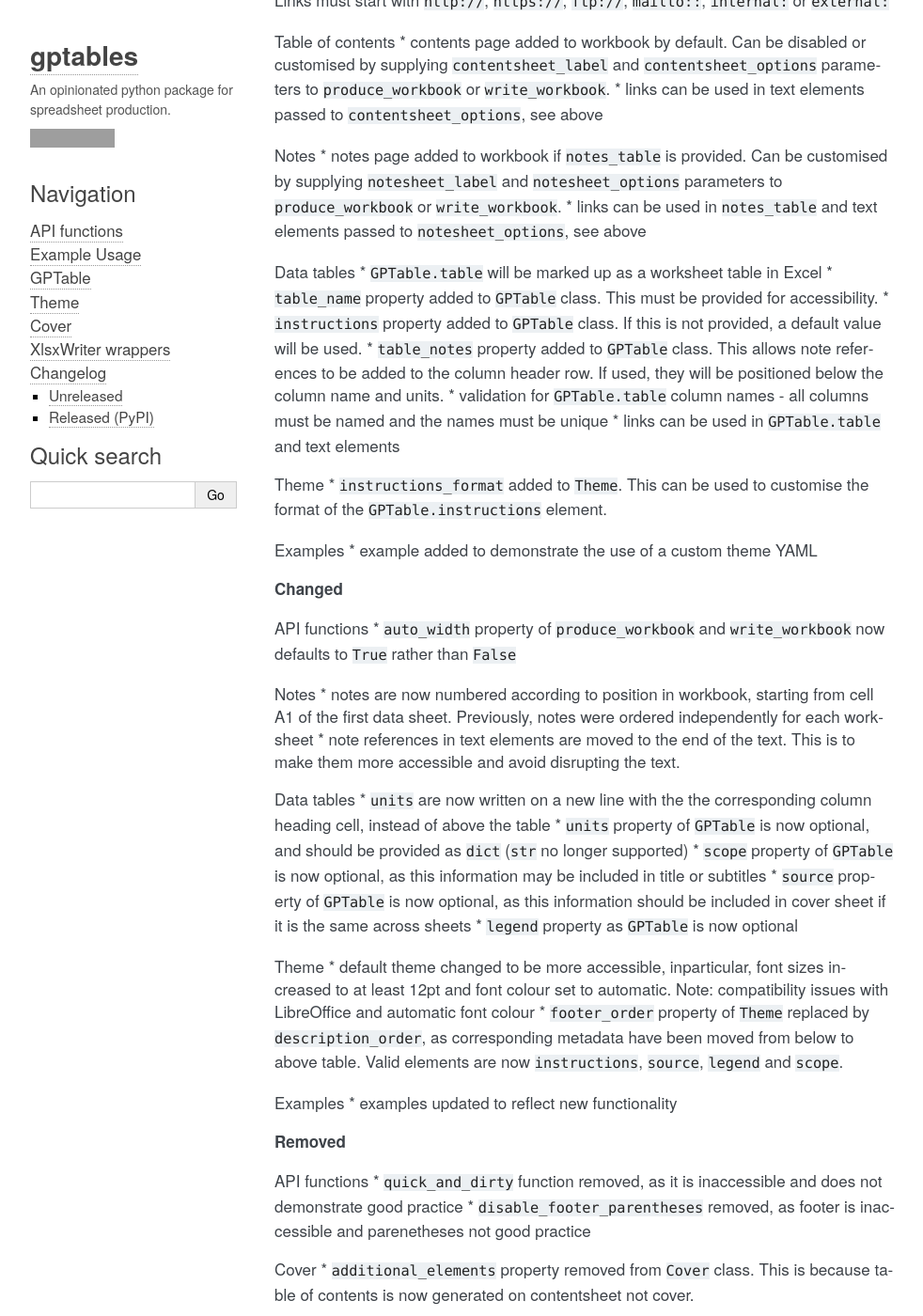
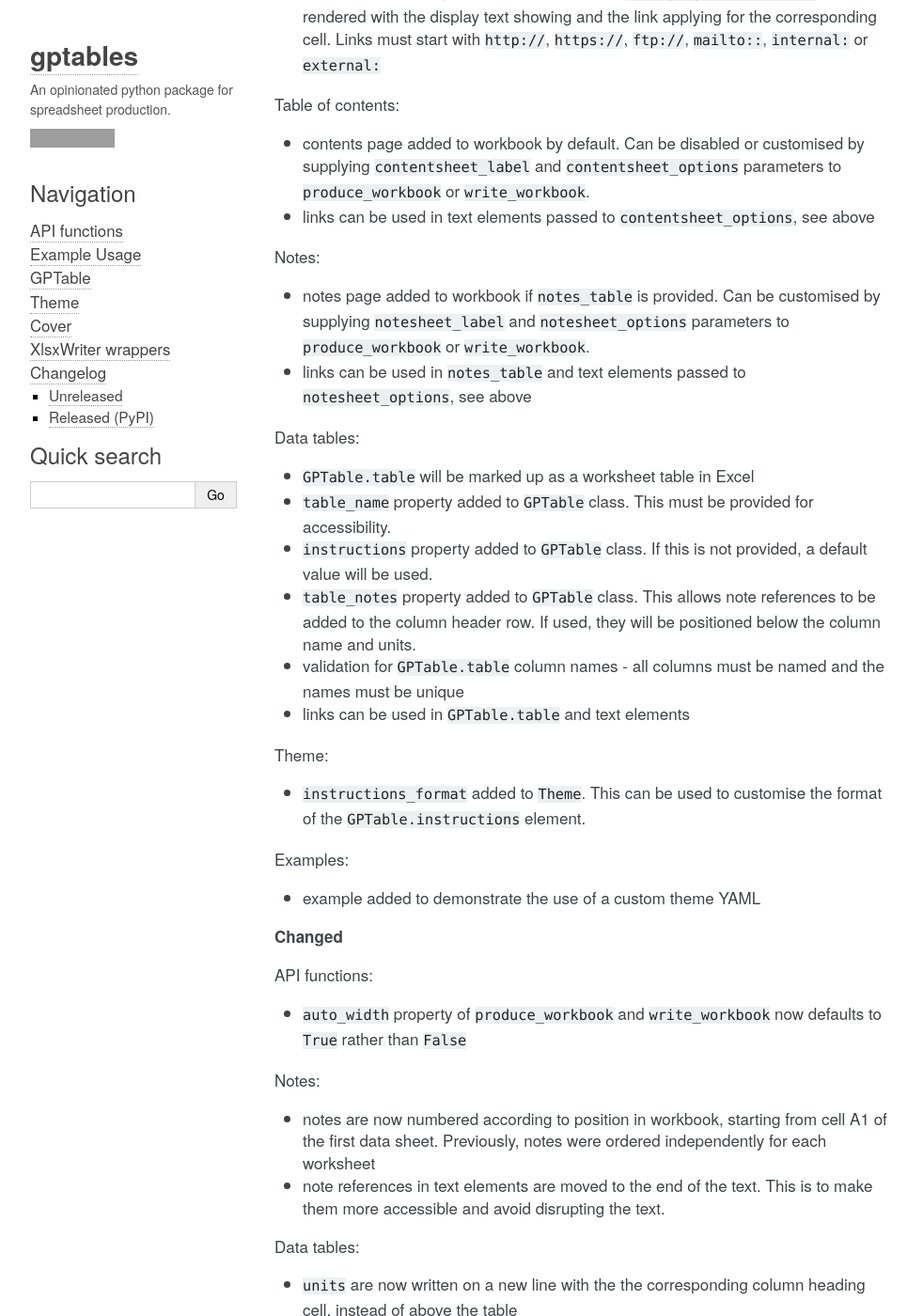
Before and after one commit to best-practice-and-impact/gptables, a Sphinx documentation site: the page built from docs/source/changelog.rst, in a window 1280 px wide and 1400 px high, scrolled down 713 px. Shown: the whole window at 94% size, without its empty margins (138-1120 px from the left). Built offline with Sphinx 7.4.7, drawn with Linux system fonts in a browser that asks for light colours; the version number could not be read and is left out; some of the changed text lies outside the part shown; grey boxes are pictures that could not be loaded.

Commit message:
Fix changelog formatting

```diff
--- a/docs/source/changelog.rst
+++ b/docs/source/changelog.rst
@@ -29,18 +29,22 @@
 
 **Added**
 
-Cover
+Cover:
+
 * links formatted using the markdown format of ``"[display text](link)"`` will be rendered with the display text showing and the link applying for the corresponding cell. Links must start with ``http://``, ``https://``, ``ftp://``, ``mailto::``, ``internal:`` or ``external:``
 
-Table of contents
+Table of contents:
+
 * contents page added to workbook by default. Can be disabled or customised by supplying ``contentsheet_label`` and ``contentsheet_options`` parameters to ``produce_workbook`` or ``write_workbook``.
 * links can be used in text elements passed to ``contentsheet_options``, see above
 
-Notes
+Notes:
+
 * notes page added to workbook if ``notes_table`` is provided. Can be customised by supplying ``notesheet_label`` and ``notesheet_options`` parameters to ``produce_workbook`` or ``write_workbook``.
 * links can be used in ``notes_table`` and text elements passed to ``notesheet_options``, see above
 
-Data tables
+Data tables:
+
 * ``GPTable.table`` will be marked up as a worksheet table in Excel
 * ``table_name`` property added to ``GPTable`` class. This must be provided for accessibility.
 * ``instructions`` property added to ``GPTable`` class. If this is not provided, a default value will be used.
@@ -48,52 +52,64 @@
 * validation for ``GPTable.table`` column names - all columns must be named and the names must be unique
 * links can be used in ``GPTable.table`` and text elements
 
-Theme
+Theme:
+
 * ``instructions_format`` added to ``Theme``. This can be used to customise the format of the ``GPTable.instructions`` element.
 
-Examples
+Examples:
+
 * example added to demonstrate the use of a custom theme YAML
 
 
 **Changed**
 
-API functions
+API functions:
+
 * ``auto_width`` property of ``produce_workbook`` and ``write_workbook`` now defaults to ``True`` rather than ``False``
 
-Notes
+Notes:
+
 * notes are now numbered according to position in workbook, starting from cell A1 of the first data sheet. Previously, notes were ordered independently for each worksheet
 * note references in text elements are moved to the end of the text. This is to make them more accessible and avoid disrupting the text.
 
-Data tables
+Data tables:
+
 * ``units`` are now written on a new line with the the corresponding column heading cell, instead of above the table
 * ``units`` property of ``GPTable`` is now optional, and should be provided as ``dict`` (``str`` no longer supported)
 * ``scope`` property of ``GPTable`` is now optional, as this information may be included in title or subtitles
 * ``source`` property of ``GPTable`` is now optional, as this information should be included in cover sheet if it is the same across sheets
 * ``legend`` property as ``GPTable`` is now optional
 
-Theme
+Theme:
+
 * default theme changed to be more accessible, inparticular, font sizes increased to at least 12pt and font colour set to automatic. Note: compatibility issues with LibreOffice and automatic font colour
 * ``footer_order`` property of ``Theme`` replaced by ``description_order``, as corresponding metadata have been moved from below to above table. Valid elements are now ``instructions``, ``source``, ``legend`` and ``scope``.
 
-Examples
+Examples:
+
 * examples updated to reflect new functionality
 
 **Removed**
 
-API functions
+API functions:
+
 * ``quick_and_dirty`` function removed, as it is inaccessible and does not demonstrate good practice
 * ``disable_footer_parentheses`` removed, as footer is inaccessible and parenetheses not good practice
 
-Cover
+Cover:
+
 * ``additional_elements`` property removed from ``Cover`` class. This is because table of contents is now generated on contentsheet not cover.
 
-Notes
+Notes:
+
 * ``notes`` and ``annotations`` properties removed from ``GPTable`` class. Notes are no longer displayed on data worksheets
 
-Data tables
+Data tables:
+
 * ``include_index_column_headings`` property removed from ``GPTable`` class, index column headers now always written, for accessibility
 
-Theme
+Theme:
+
 * ``annotations_format`` and ``notes_format`` options removed from ``Theme``, as ``annotations`` and ``notes`` no longer written to data worksheets
 * ``missing_value`` option removed from ``Theme``. Unavailable or white-space table entries are now written as blank cells, and the user is invited to consider the GSS guidance on symbols and shorthand in spreadsheets
 
```
